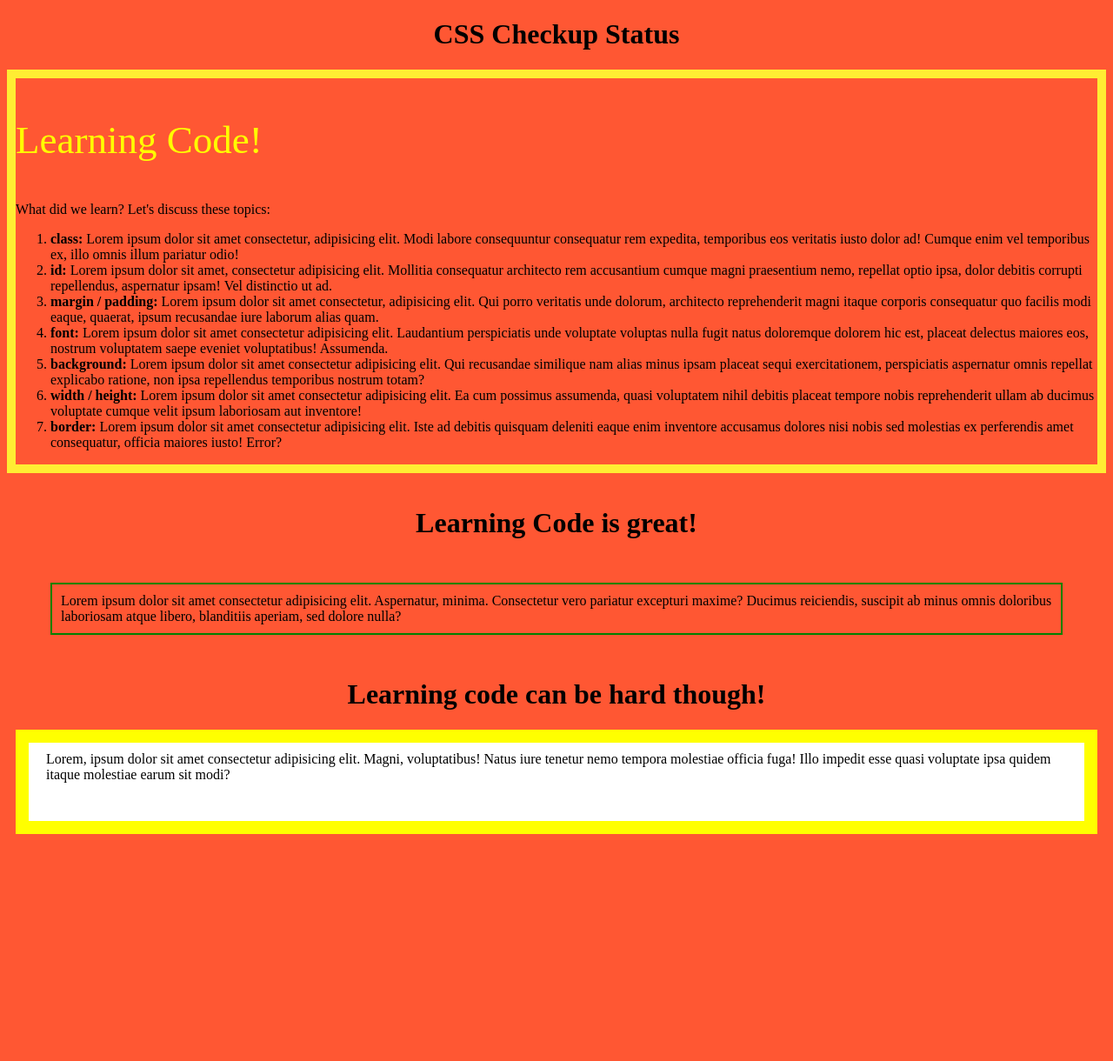
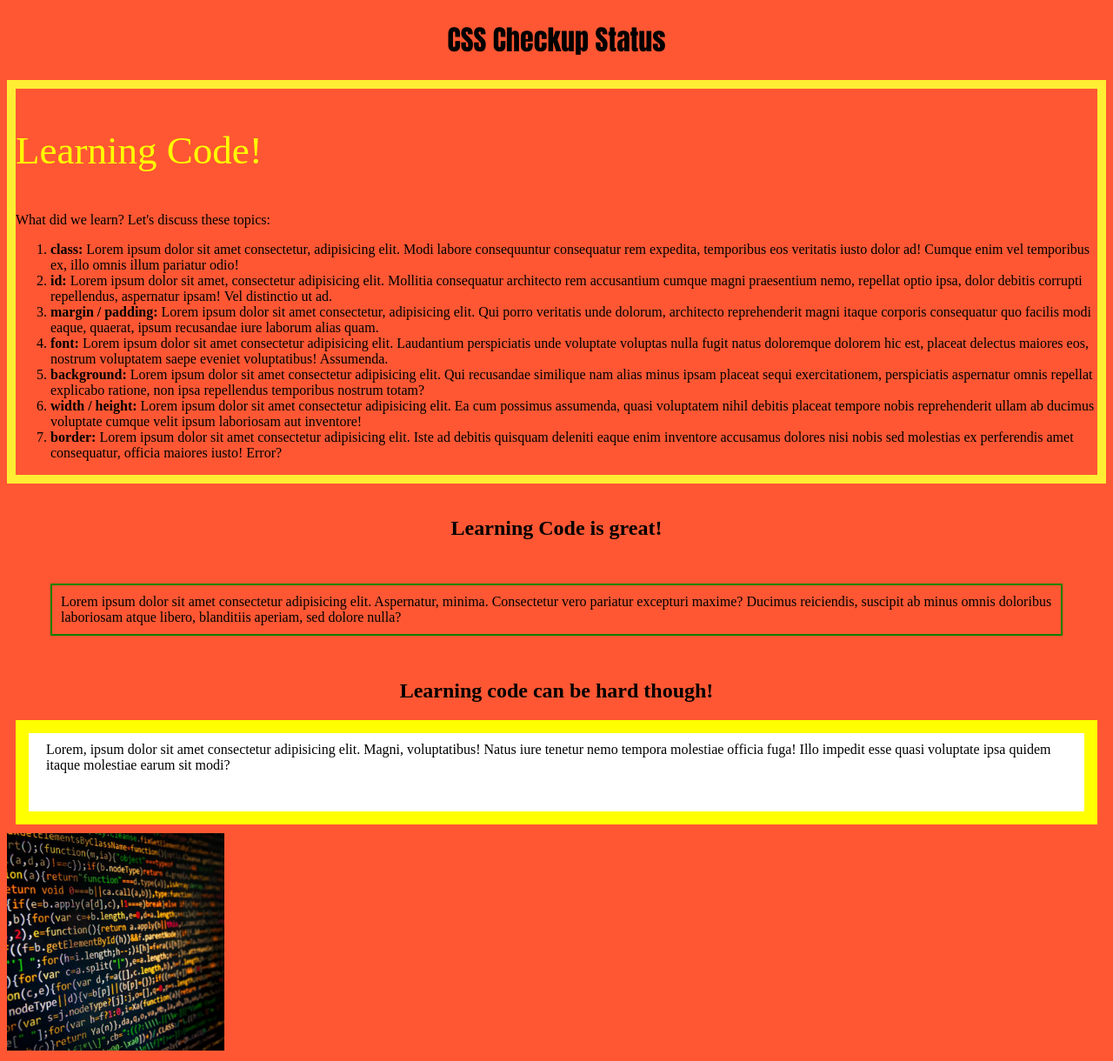
Before and after one commit to BraydenBridgeman/CSSCheckup, a plain HTML site: page index.html in a window 1280 px wide. Shown: the whole page at 87% size. Before the commit the page ends 969 px from the top, so only its background shows below. Drawn offline with Linux system fonts and the light colour scheme.

Commit message:
added image, updated font, width, height

```diff
--- a/index.html
+++ b/index.html
@@ -7,7 +7,8 @@
 <body>
 <h1>CSS Checkup Status</h1>
     <div class="wrapper">
-
+        <!--3-->
+        <!--4-->
         <p id="number-one">Learning Code!</p>
         <p>What did we learn? Let's discuss these topics: </p>
         <ol>
@@ -24,15 +25,19 @@
 
     <!--1-->
     <div class="padding-class1">
-        <h1>Learning Code is great!</h1>
+        <h2>Learning Code is great!</h2>
         <p id="padding-class1">Lorem ipsum dolor sit amet consectetur adipisicing elit. Aspernatur, minima. Consectetur vero pariatur excepturi maxime? Ducimus reiciendis, suscipit ab minus omnis doloribus laboriosam atque libero, blanditiis aperiam, sed dolore nulla?</p>
     </div>
 
     <!--2-->
     <div class="padding-class2">
-        <h1>Learning code can be hard though!</h1>
+        <h2>Learning code can be hard though!</h2>
         <p id="padding-class2">Lorem, ipsum dolor sit amet consectetur adipisicing elit. Magni, voluptatibus! Natus iure tenetur nemo tempora molestiae officia fuga! Illo impedit esse quasi voluptate ipsa quidem itaque molestiae earum sit modi?</p>
     </div>
 
+    <!--5-->
+    <div class="codingimage">
+        <img src="../CSSCheckup/Assets/code.png">
+    </div>
 </body>
 </html>
--- a/main.css
+++ b/main.css
@@ -8,6 +8,12 @@ body {
 /* 1 */
 h1{
     text-align: center;
+}
+h2{
+    text-align: center;
+}
+h1{
+    font-family: "impact"
 }
 /* 1 */
 #padding-class1{
@@ -34,3 +40,8 @@ h1{
     Color: yellow;
     Font-size: 45px;
 }
+/* 5 */
+.codingimage img{
+    width: 250px;
+    height: 250px;
+}
```
Also changed, not shown: Assets/code.png (added).
